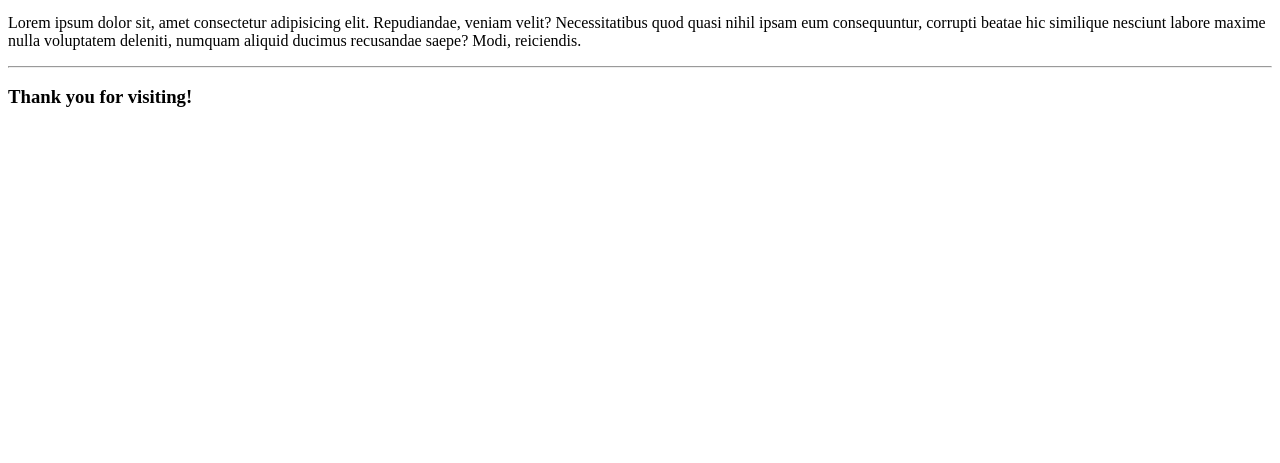
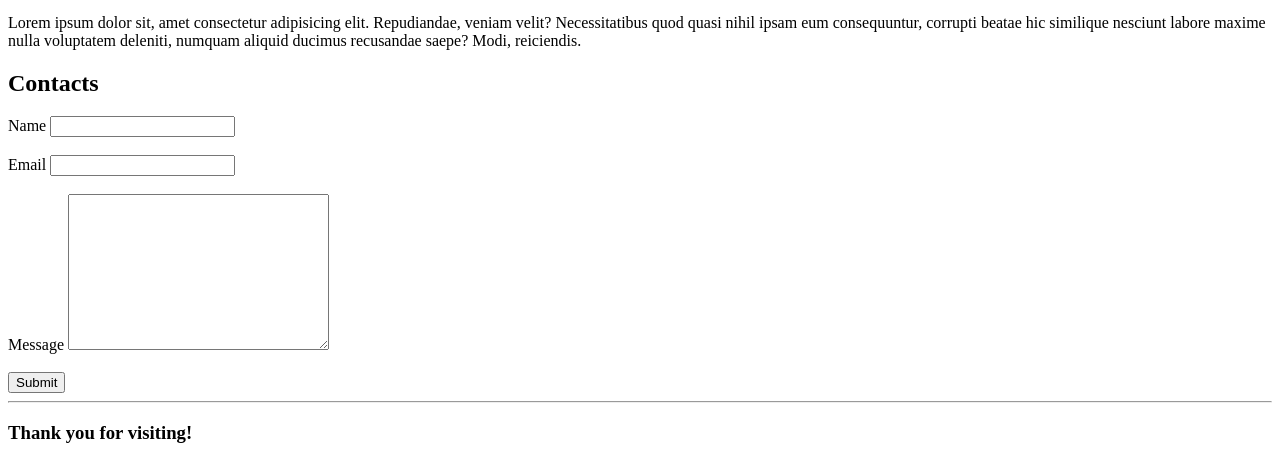
Before and after one commit to daaanils/HTML_Semantic_Activity, a plain HTML site: page index.html in a window 1280 px wide. Shown: the part 563-1026 px from the top of the page. Before the commit the page ends 800 px from the top, so only its background shows below. Drawn offline with Linux system fonts and the light colour scheme.

Commit message:
Added Contact Form

```diff
--- a/index.html
+++ b/index.html
@@ -43,6 +43,25 @@
 
     <section>
 
+        <h1>Contacts</h1>
+
+        <form action="">
+            <label for="name">Name</label>
+            <input type="text" name="" id="name" placeholder="" required>
+            <br>
+            <br>
+            <label for="email">Email</label>
+            <input type="email" name="" id="email" placeholder="" required>
+            <br>
+            <br>
+            <label for="message">Message</label>
+            <textarea name="" id="message" cols="30" rows="10" required></textarea>
+            <br>
+            <br>
+            <button type="submit">Submit</button>
+
+        </form>
+
     </section>
 
     <footer>
```
